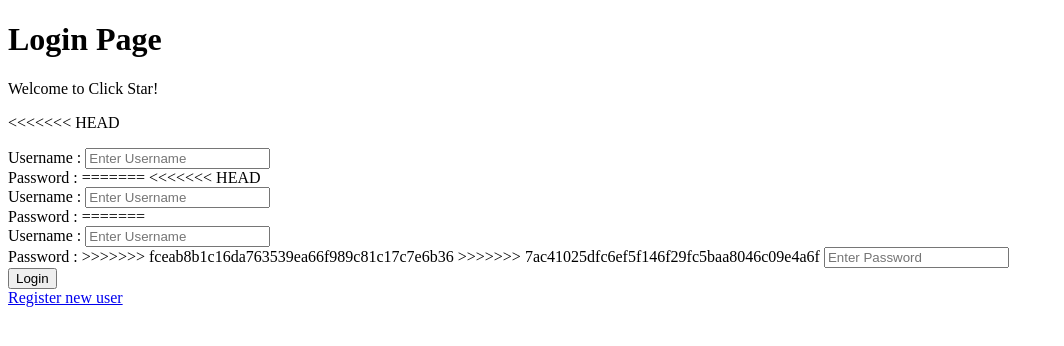
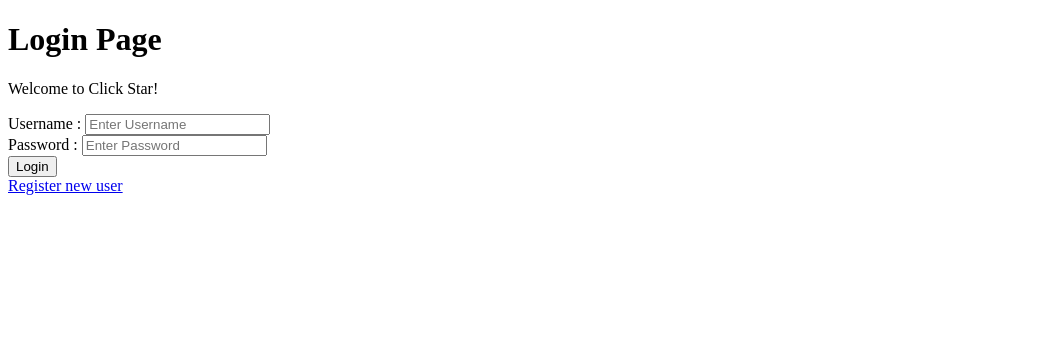
Before and after one commit to IT490-Team-5/front-end, a Flask app: page /form in a window 1280 px wide. Shown: the top 346 px of the page, without its empty margins (0-1064 px from the left). Run offline with Flask 2, Linux system fonts and the light colour scheme.

Commit message:
Update login.html

```diff
--- a/templates/login.html
+++ b/templates/login.html
@@ -10,7 +10,6 @@
   <p>
  	Welcome to Click Star!
   </p>
-<<<<<<< HEAD
     <form action={{ url_for('start') }} method="post" >
         <div class="container">
             <p style="color: red;">{{message}} </p>
@@ -18,23 +17,6 @@
             <input type="text" placeholder="Enter Username" name="username" required>
             </br>
             <label  for="password">Password : </label>
-=======
-<<<<<<< HEAD
-    <form action={{ url_for('start') }} method = 'POST'>
-        <div class="container">
-            <label  for="username">Username : </label>
-            <input type="text" placeholder="Enter Username" name="username" required>
-            </br>
-            <label  for="password">Password : </label>
-=======
-    <form action={{ url_for('start') }} method="post" >
-        <div class="container">
-            <label  for="username">Username : </label>
-            <input type="text" placeholder="Enter Username" name="username" required>
-            </br>
-            <label  for="password">Password : </label>
->>>>>>> fceab8b1c16da763539ea66f989c81c17c7e6b36
->>>>>>> 7ac41025dfc6ef5f146f29fc5baa8046c09e4a6f
             <input type="password" placeholder="Enter Password" name="password" required>
             </br>
             <button type="submit">Login</button>
```
